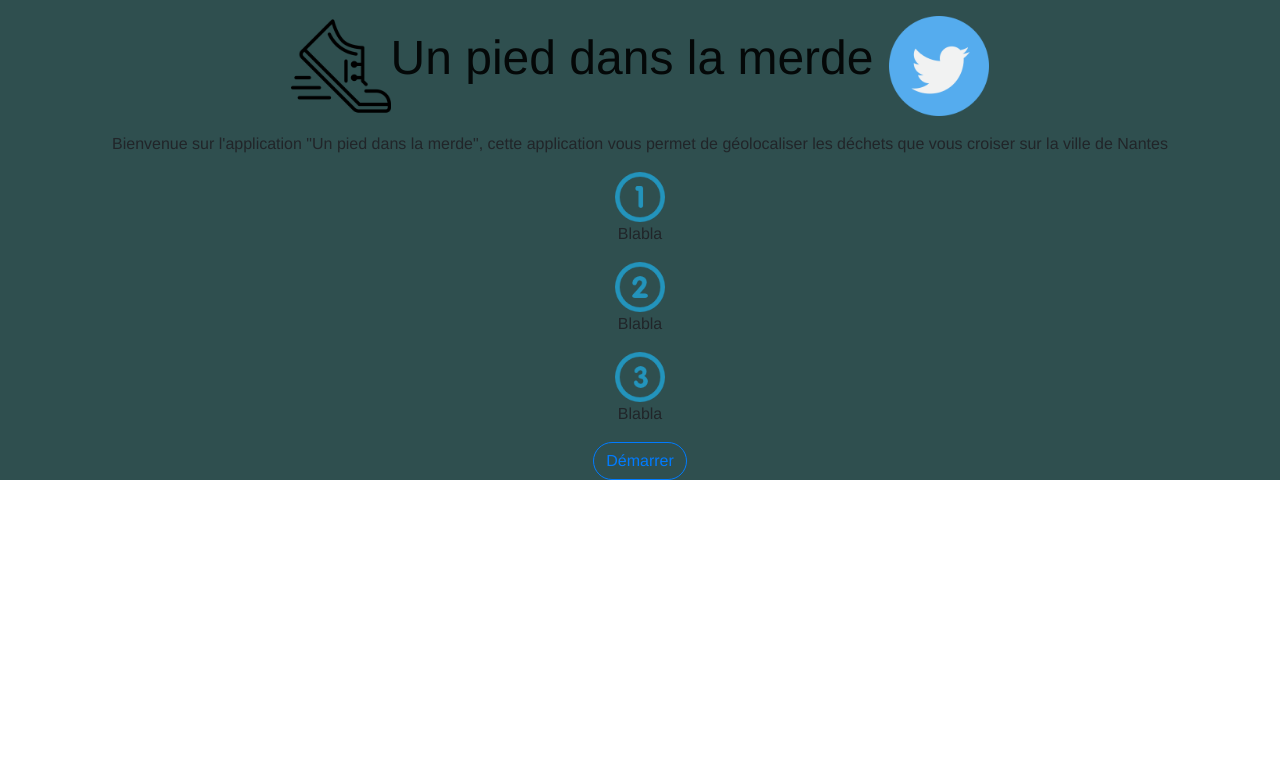
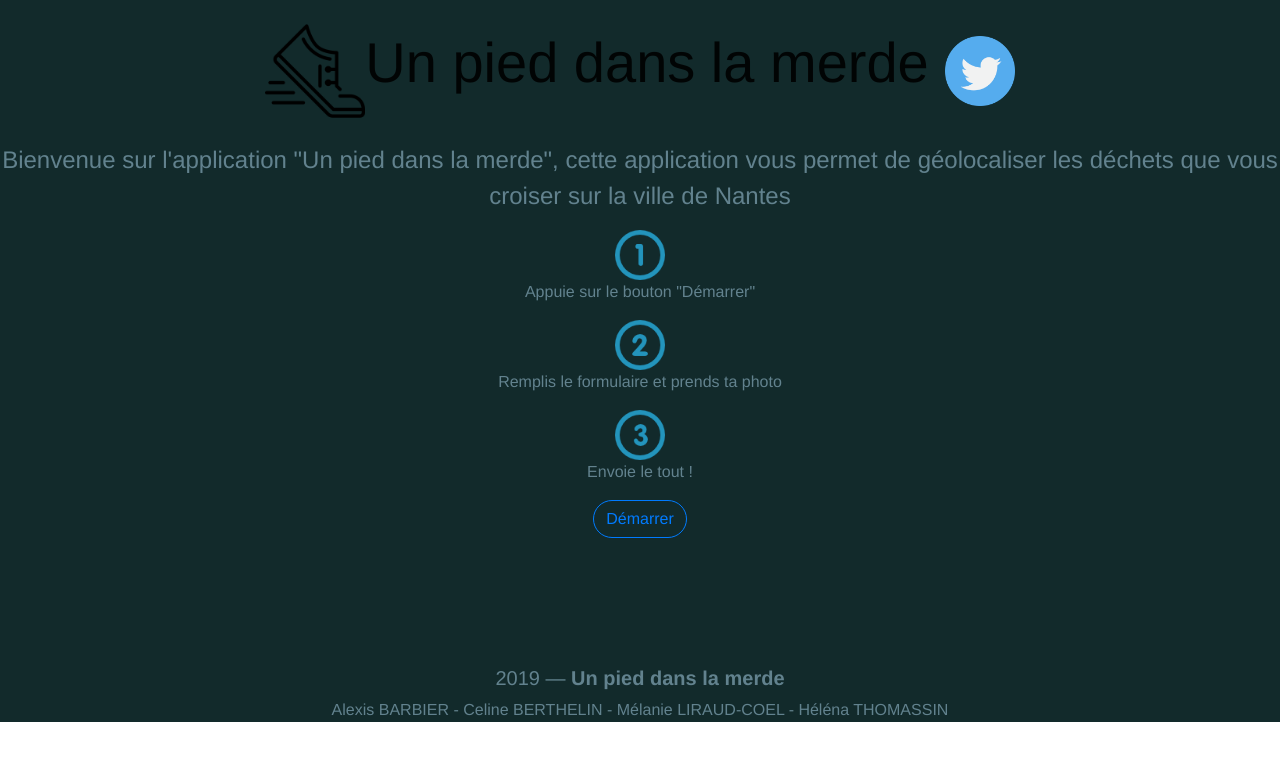
Before and after one commit to BarbierAlexis/Hackathon-Noel-, a Vue app in the folder hackathon_noel/: page / in a window 1280 px wide. Shown: the top 760 px of the page. Built offline with nearby package versions, Linux system fonts and the light colour scheme.

Commit message:
Footer and Css

```diff
--- a/hackathon_noel/src/App.vue
+++ b/hackathon_noel/src/App.vue
@@ -2,6 +2,7 @@
   <div id="app">
     <Navbar />
     <Description />
+    <Footer />
   </div>
 </template>
 
@@ -9,6 +10,7 @@
 import Navbar from './components/Navbar'
 import Form from './components/Form'
 import Description from './components/Description.vue'
+import Footer from './components/Footer'
 
 
 export default {
@@ -16,7 +18,8 @@ export default {
   components: {
     Navbar,
     Description,
-    Form
+    Form,
+    Footer
   }
 }
 </script>
@@ -27,6 +30,6 @@ export default {
   -webkit-font-smoothing: antialiased;
   -moz-osx-font-smoothing: grayscale;
   text-align: center;
-  background-color: #2F4F4F;
+  background-color: #122A2B;
 }
 </style>
--- a/hackathon_noel/src/components/Description.vue
+++ b/hackathon_noel/src/components/Description.vue
@@ -5,20 +5,20 @@
       <Form />
       <Button @click="Return">Return</Button>
     </div>
-    <div v-else>
-      <p>Bienvenue sur l'application "Un pied dans la merde", cette application vous permet de géolocaliser les déchets que vous croiser sur la ville de Nantes </p>
+    <div v-else >
+      <p class="description">Bienvenue sur l'application "Un pied dans la merde", cette application vous permet de géolocaliser les déchets que vous croiser sur la ville de Nantes </p>
       <div class="Cards">
         <div>
           <img alt="Number1" src="../assets/number1.png">
-          <p>Blabla</p>
+          <p>Appuie sur le bouton "Démarrer" </p>
         </div>
         <div>
           <img alt="Number2" src="../assets/number2.png">
-          <p>Blabla</p>
+          <p>Remplis le formulaire et prends ta photo</p>
         </div>
         <div>
           <img alt="Number3" src="../assets/number3.png">
-          <p>Blabla</p>
+          <p>Envoie le tout ! </p>
         </div>
       </div>
       <div>
@@ -64,12 +64,17 @@ export default {
 
 <!-- Add "scoped" attribute to limit CSS to this component only -->
 <style scoped>
-
+  .description {
+    color:#62828E;
+    font-size: 1.5em;
+  }
   .Cards{
     display: flex;
     flex-direction: column;
     justify-content: center;
     align-items: center;
+    color:#62828E;
+    font-size: 1em;
   }
   .Cards img{
     height: 50px;
--- a/hackathon_noel/src/components/Footer.vue
+++ b/hackathon_noel/src/components/Footer.vue
@@ -0,0 +1,13 @@
+<template>
+  <div class="footer">
+    <h5>{{ new Date().getFullYear() }} — <strong>Un pied dans la merde</strong></h5>
+    <p>Alexis BARBIER - Celine BERTHELIN - Mélanie LIRAUD-COEL - Héléna THOMASSIN</p>
+  </div>
+</template>
+
+<style scoped>
+.footer {
+  margin-top: 10%;
+  color: #62828E;
+}
+</style>
--- a/hackathon_noel/src/components/Navbar.vue
+++ b/hackathon_noel/src/components/Navbar.vue
@@ -3,7 +3,7 @@
   <b-navbar variant="faded" type="light">
     <img src="@/assets/shoes.png" alt="shoes" height="100" width="100"/>
     <b-navbar-brand tag="h1" class="title mb-3">Un pied dans la merde</b-navbar-brand>
-    <a href="http://twitter.com/DesNantais"><img src="@/assets/twitter_logo.png" alt="twitter_logo" heigt="100" width="100"></a>
+    <a href="http://twitter.com/DesNantais"><img src="@/assets/twitter_logo.png" alt="twitter_logo" heigt="70" width="70"></a>
   </b-navbar>
 </div>
 </template>
@@ -14,6 +14,6 @@
 
 }
 .title {
-  font-size:3em;
+  font-size:3.5em;
 }
 </style>
--- a/hackathon_noel/src/components/Twitter.vue
+++ b/hackathon_noel/src/components/Twitter.vue
@@ -0,0 +1,13 @@
+<template>
+  <div class="footer">
+    <h5>{{ new Date().getFullYear() }} — <strong>Un pied dans la merde</strong></h5>
+    <p>Alexis BARBIER - Celine BERTHELIN - Mélanie LIRAUD-COEL - Héléna THOMASSIN</p>
+  </div>
+</template>
+
+<style scoped>
+.footer {
+  margin-top: 10%;
+  color: yellow;
+}
+</style>
```
